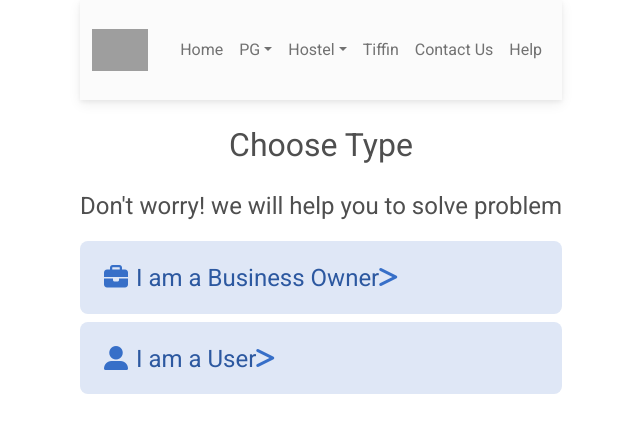
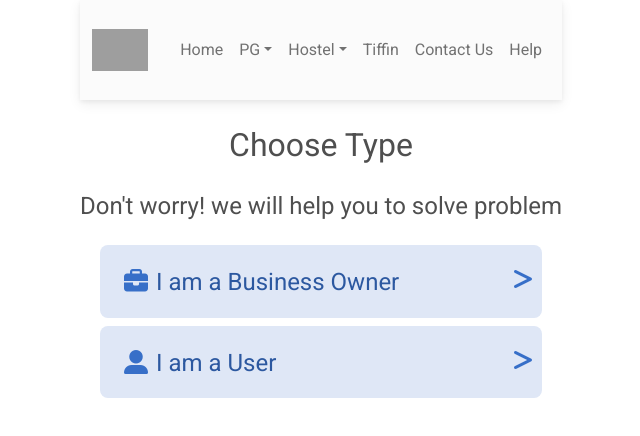
Before and after one commit to ananya12k/Automatic-Information-Tracker-SDP-1, a React (Vite) app in the folder frontend/: page /help in a window 1280 px wide. Shown: the top 436 px of the page, without its empty margins (319-959 px from the left). Built offline with nearby package versions, Linux system fonts and the light colour scheme; grey boxes are pictures that could not be loaded.

Commit message:
added help page

```diff
--- a/frontend/src/App.jsx
+++ b/frontend/src/App.jsx
@@ -8,6 +8,8 @@ import HostelGirls from "./pages/HostelGirls";
 import TiffinSer from "./pages/TiffinSer";
 import ContactPage from "./pages/ContactPage";
 import HelpPage from "./pages/HelpPage";
+import CustomerSupport from "./pages/CustomerSupport";
+import BusinessSupport from "./pages/BusinessSupport";
 
 function App() {
   return (
@@ -17,6 +19,10 @@ function App() {
           <Route path="/" element={<HomePage />} />
           <Route path="*" element={<h1>Not Found</h1>} />
           <Route path="/login" element={<LoginPage />} />
+
+          <Route path="/customerSup" element={<CustomerSupport />} />
+          <Route path="/businessSup" element={<BusinessSupport />} />
+
           <Route path="/pgboys" element={<PGBoys />} />
           <Route path="/pggirls" element={<PGGirls />} />
           <Route path="/hostelboys" element={<HostelBoys />} />
--- a/frontend/src/components/HelpCustomer.jsx
+++ b/frontend/src/components/HelpCustomer.jsx
@@ -1,18 +1,35 @@
 import React from 'react';
+import { useNavigate } from 'react-router-dom';
 import { MDBIcon, MDBListGroup, MDBListGroupItem } from 'mdb-react-ui-kit';
 
 export default function HelpCustomer() {
+
+    const navigate = useNavigate();
+
+    const goToCustomerSupport = () => {
+        navigate("/customerSup");
+    }
+
+    const goToBusinessSupport = () => {
+        navigate("/businessSup");
+    }
+
     return (
-        <MDBListGroup style={{ minWidth: '22rem' }} light>
-            <MDBListGroupItem noBorders color='primary' className='px-3 mb-2 rounded-3 fs-4'>
+        <MDBListGroup style={{ minWidth: '22rem', margin: "20px" }} light>
+
+            <MDBListGroupItem onClick={goToBusinessSupport} noBorders color='primary' className='px-3 mb-2 rounded-3 fs-4' style={{ marginBottom: "20px" }}>
                 <MDBIcon fas icon="briefcase" size='1x' className='p-2' />
                 I am a Business Owner
-                <span ><MDBIcon fas icon="greater-than" size='1x' /></span>
+                <span style={{ position: "absolute", right: "0px", paddingRight: "10px" }}  >
+                    <MDBIcon fas icon="greater-than" size='1x' />
+                </span>
             </MDBListGroupItem>
-            <MDBListGroupItem noBorders color='primary' className='px-3 mb-2 rounded-3 fs-4'>
+            <MDBListGroupItem onClick={goToCustomerSupport} noBorders color='primary' className='px-3 mb-2 rounded-3 fs-4'>
                 <MDBIcon fas icon="user-alt" size='1x' className='p-2' />
                 I am a User
-                <span><MDBIcon fas icon="greater-than" size='1x'/></span>
+                <span style={{ position: "absolute", right: "0px", paddingRight: "10px" }}>
+                    <MDBIcon fas icon="greater-than" size='1x' />
+                </span>
             </MDBListGroupItem>
         </MDBListGroup>
     );
--- /dev/null
+++ b/frontend/src/pages/BusinessSupport.jsx
@@ -0,0 +1,5 @@
+export default function BusinessSupport (){
+    return(
+        <div>Business Support</div>
+    )
+}
--- /dev/null
+++ b/frontend/src/pages/CustomerSupport.jsx
@@ -0,0 +1,5 @@
+export default function CustomerSupport (){
+    return(
+        <div>Customer Support</div>
+    )
+}
```
